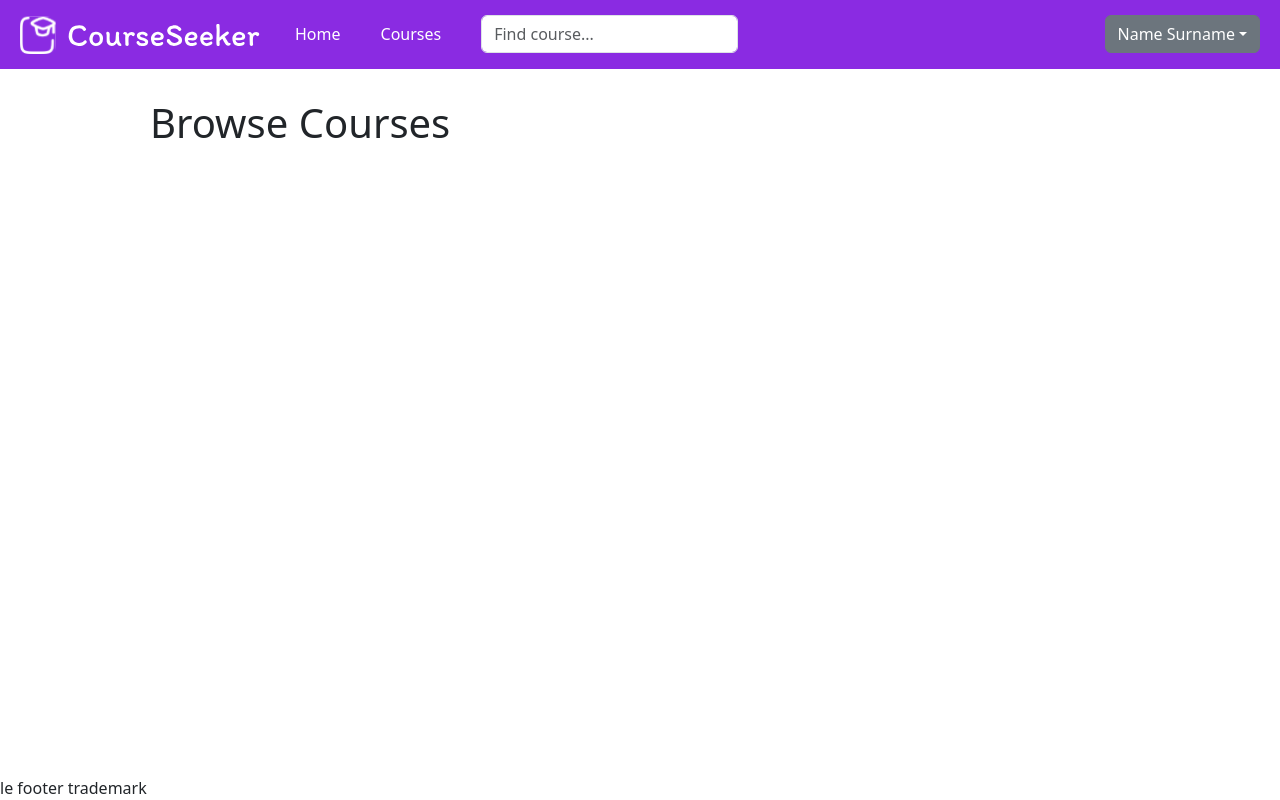
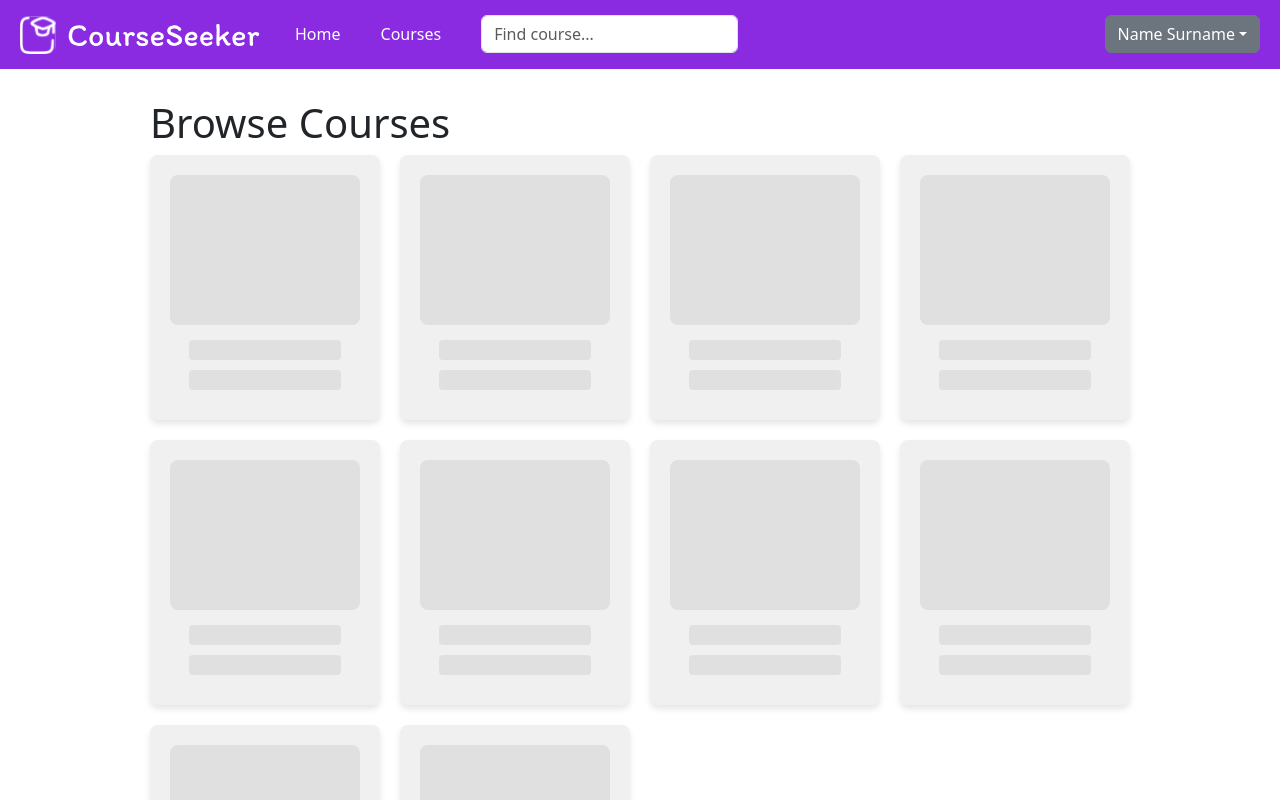
Before and after one commit to MuchoEnthusiast/CourseSeeker, a Next.js app in the folder src/: page /courses/browse in a window 1280 px wide. Built offline with nearby package versions, Linux system fonts and the light colour scheme.

Commit message:
browse courses placeholder

```diff
--- a/src/app/api/courses/route.js
+++ b/src/app/api/courses/route.js
@@ -11,20 +11,3 @@
 //     headers: { 'Content-Type': 'application/json' },
 //   });
 // }
-
-import { run } from '../../../lib/db';
-
-export default async function handler(req, res) {
-  if (req.method === 'POST') {
-    const { title, description } = req.body;
-
-    try {
-      await run('INSERT INTO courses (title, description) VALUES (?, ?)', [title, description]);
-      res.status(201).json({ message: 'Course added successfully' });
-    } catch (error) {
-      res.status(500).json({ error: 'Database error' });
-    }
-  } else {
-    res.status(405).json({ error: 'Method not allowed' });
-  }
-}
--- a/src/app/courses/browse/page.js
+++ b/src/app/courses/browse/page.js
@@ -1,9 +1,57 @@
 // Browse courses page
 export default function BrowseCoursesPage() {
+  // return (
+  //   <div>
+  //     <h1>Browse Courses</h1>
+  //     {/* Course browsing interface will go here */}
+  //   </div>
+  // );
+
+  const courses = [1, 2, 3, 4, 5, 6, 7, 8, 9, 10];
+
   return (
     <div>
       <h1>Browse Courses</h1>
-      {/* Course browsing interface will go here */}
+      <div style={styles.courseContainer}>
+        {courses.map((course) => (
+          <div key={course} style={styles.courseCard}>
+            <div style={styles.imagePlaceholder}></div>
+            <div style={styles.textPlaceholder}></div>
+            <div style={styles.textPlaceholder}></div>
+          </div>
+        ))}
+      </div>
     </div>
   );
 }
+
+const styles = {
+  courseContainer: {
+    display: 'grid',
+    gridTemplateColumns: 'repeat(auto-fill, minmax(200px, 1fr))',
+    gap: '20px',
+  },
+  courseCard: {
+    backgroundColor: '#f0f0f0',
+    borderRadius: '8px',
+    padding: '20px',
+    display: 'flex',
+    flexDirection: 'column',
+    alignItems: 'center',
+    boxShadow: '0 4px 6px rgba(0, 0, 0, 0.1)',
+  },
+  imagePlaceholder: {
+    width: '100%',
+    height: '150px',
+    backgroundColor: '#e0e0e0',
+    borderRadius: '8px',
+    marginBottom: '15px',
+  },
+  textPlaceholder: {
+    width: '80%',
+    height: '20px',
+    backgroundColor: '#e0e0e0',
+    borderRadius: '4px',
+    marginBottom: '10px',
+  },
+}
--- a/src/app/layout.js
+++ b/src/app/layout.js
@@ -1,3 +1,4 @@
+import Link from 'next/link';
 import { Geist, Geist_Mono } from "next/font/google";
 import "./globals.css";
 import "bootstrap/dist/css/bootstrap.min.css"
@@ -27,16 +28,19 @@ export default function RootLayout({ children }) {
         <div className="wrapper">
           <header>
             <div className="header">
-              <a href="index.html" className="logo">
+              <Link href="/" passHref className="logo">
                 <Image
                   src="/courseseeker_logo.svg"
                   width={500}
                   height={500}
                   alt="Courseseeker logo"
                 />
-              </a>
-              <a href="index.html">Home</a>
-              <a href="coursers.html">Courses</a>
+              </Link>
+              <Link href="/" passHref>
+                Home
+              </Link>
+              <Link href="/courses/browse" passHref>
+                Courses</Link>
               <div className="find-course">
                 <input type="text" className="form-control" placeholder="Find course..."></input>
               </div>
```
Also changed, not shown: src/app/page.js (+10 -2 lines), src/public/волк фото-ловушка.jpg (added).
